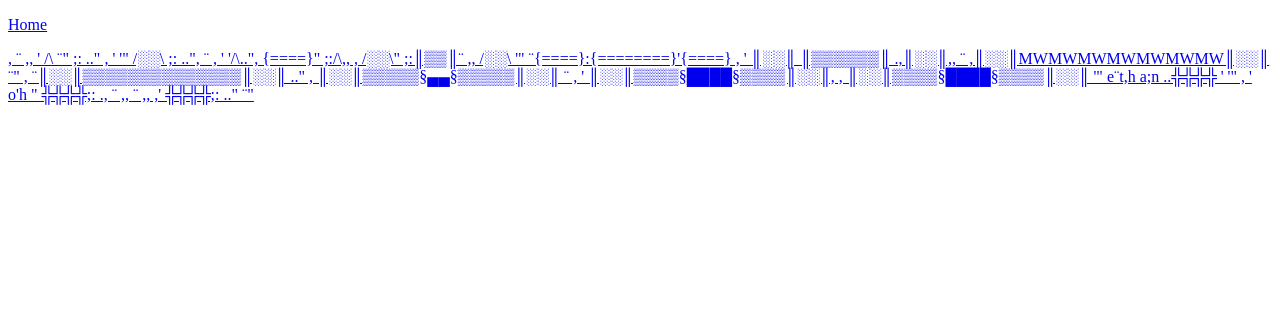
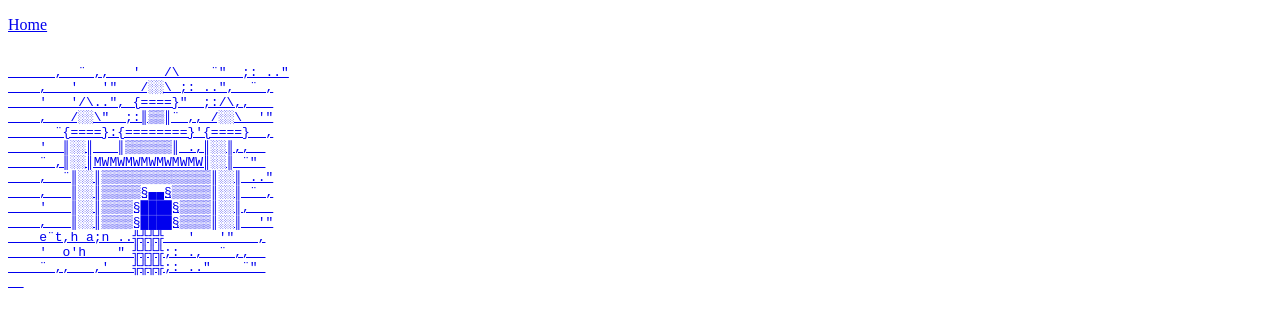
Before and after one commit to echeese03/Portfolio, a plain HTML site: page exterior-ethanoh.html in a window 1280 px wide. Drawn offline with Linux system fonts and the light colour scheme.

Commit message:
added interior/exterior

```diff
--- a/exterior-ethanoh.html
+++ b/exterior-ethanoh.html
@@ -9,7 +9,7 @@
 <body>
 
   <p><a href="index.html">Home</a></p>
-  <p><a href="interior-ethanoh.html">
+  <pre><a href="interior-ethanoh.html">
       ,  ¨ ,,   '   /\    ¨"  ;: .."
     ,   '   '"   /░░\ ;: ..",  ¨ ,
     '   '/\..", {====}"  ;:/\,,
@@ -24,6 +24,6 @@
     e¨t,h a;n ..╬╬╬╬   '   '"   ,
     '  o'h    " ╬╬╬╬;: .,  ¨ ,,
     ¨ ,,   ,'   ╬╬╬╬;: .."    ¨"
-  </a></p>
+  </a></pre>
 </body>
 </html>
```
Also changed, not shown: interior-ethanoh.html (+2 -2 lines). Lines whose indentation alone changed are shown as unchanged.
